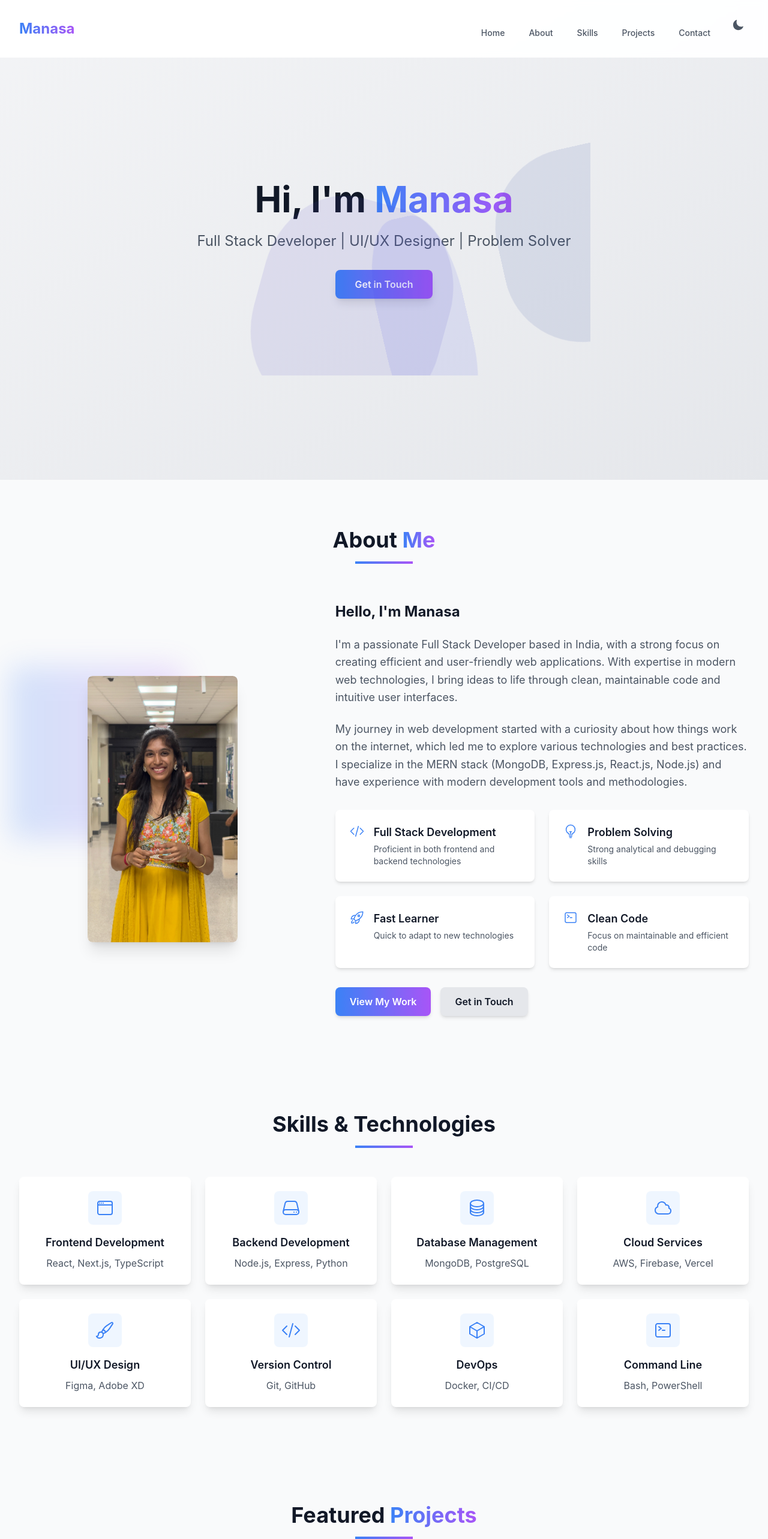
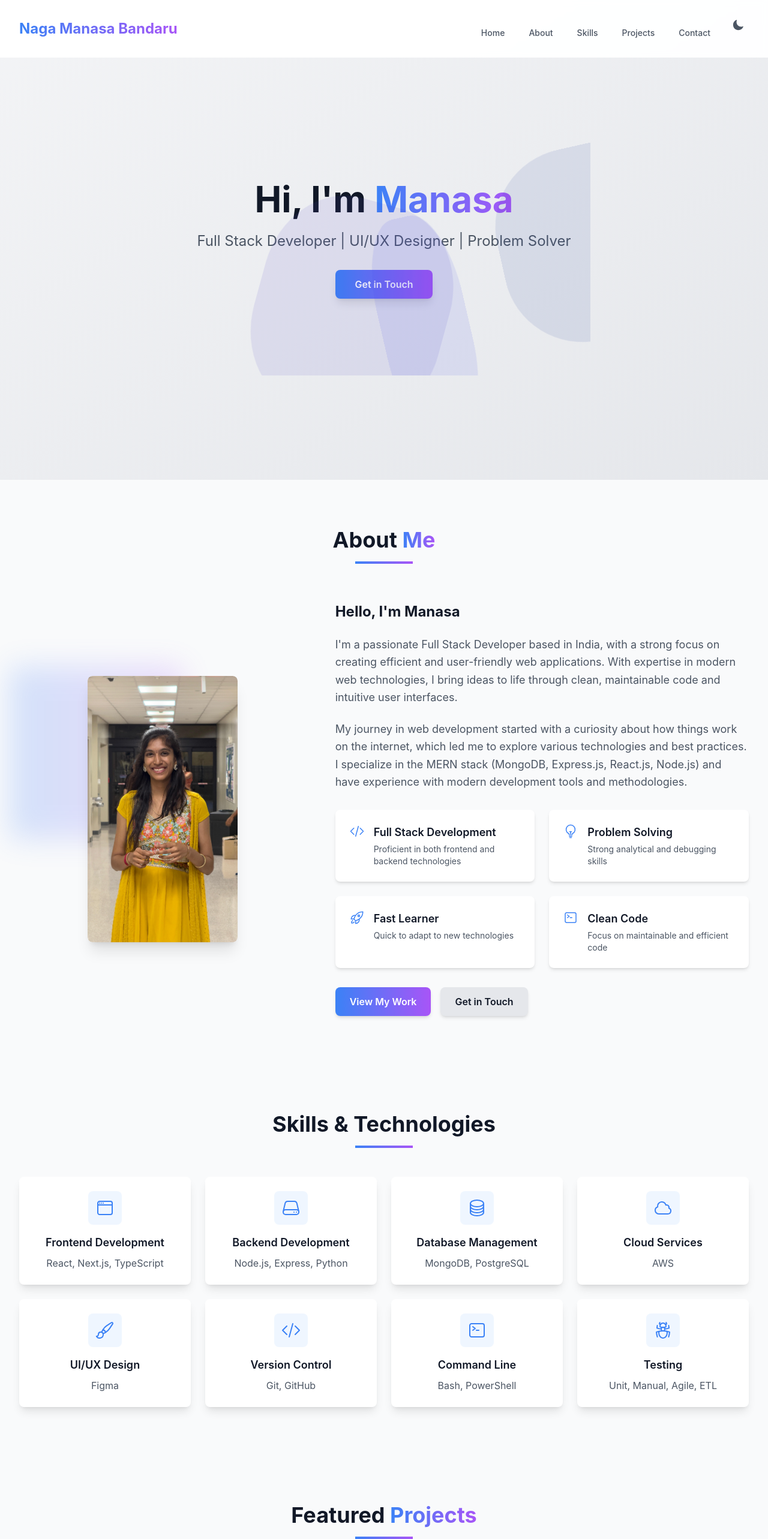
Before and after one commit to manasa-ganesh/manasa-portfolio, a React (Create React App) app: page / in a window 1280 px wide. Shown: the top 2566 px of the page at 60% size. Built offline with nearby package versions, Linux system fonts and the light colour scheme.

Commit message:
minor changes

```diff
--- a/src/components/Contact.js
+++ b/src/components/Contact.js
@@ -33,15 +33,15 @@ function Contact() {
 
                         <div className="flex flex-col space-y-6">
                             <a
-                                href="mailto:your.email@example.com"
+                                href="mailto:manasaganesh1435@gmail.com"
                                 className="flex items-center justify-center gap-3 px-6 py-3 bg-gray-100 dark:bg-gray-700 text-gray-800 dark:text-white rounded-lg hover:bg-gray-200 dark:hover:bg-gray-600 transition-colors duration-300"
                             >
                                 <EnvelopeIcon className="h-6 w-6" />
-                                <span>your.email@example.com</span>
+                                <span>manasaganesh1435@gmail.com</span>
                             </a>
 
                             <a
-                                href="https://github.com/yourusername"
+                                href="https://github.com/manasa-ganesh"
                                 target="_blank"
                                 rel="noopener noreferrer"
                                 className="flex items-center justify-center gap-3 px-6 py-3 bg-gray-100 dark:bg-gray-700 text-gray-800 dark:text-white rounded-lg hover:bg-gray-200 dark:hover:bg-gray-600 transition-colors duration-300"
@@ -51,7 +51,7 @@ function Contact() {
                             </a>
 
                             <a
-                                href="https://linkedin.com/in/yourusername"
+                                href="http://www.linkedin.com/in/bandaru-nagamanasa"
                                 target="_blank"
                                 rel="noopener noreferrer"
                                 className="flex items-center justify-center gap-3 px-6 py-3 bg-gray-100 dark:bg-gray-700 text-gray-800 dark:text-white rounded-lg hover:bg-gray-200 dark:hover:bg-gray-600 transition-colors duration-300"
--- a/src/components/Navbar.js
+++ b/src/components/Navbar.js
@@ -22,7 +22,7 @@ function Navbar() {
                 <div className="flex items-center justify-between h-16">
                     <div className="flex-shrink-0">
                         <h1 className="text-2xl font-bold bg-gradient-to-r from-blue-500 to-purple-500 bg-clip-text text-transparent">
-                            Manasa
+                        Naga Manasa Bandaru
                         </h1>
                     </div>
 
--- a/src/components/Skills.js
+++ b/src/components/Skills.js
@@ -7,7 +7,8 @@ import {
     WindowIcon,
     CloudIcon,
     CircleStackIcon,
-    PaintBrushIcon
+    PaintBrushIcon,
+    BugAntIcon
 } from '@heroicons/react/24/outline';
 
 function Skills() {
@@ -15,11 +16,11 @@ function Skills() {
         { name: 'Frontend Development', icon: WindowIcon, description: 'React, Next.js, TypeScript' },
         { name: 'Backend Development', icon: ServerIcon, description: 'Node.js, Express, Python' },
         { name: 'Database Management', icon: CircleStackIcon, description: 'MongoDB, PostgreSQL' },
-        { name: 'Cloud Services', icon: CloudIcon, description: 'AWS, Firebase, Vercel' },
-        { name: 'UI/UX Design', icon: PaintBrushIcon, description: 'Figma, Adobe XD' },
+        { name: 'Cloud Services', icon: CloudIcon, description: 'AWS' },
+        { name: 'UI/UX Design', icon: PaintBrushIcon, description: 'Figma' },
         { name: 'Version Control', icon: CodeBracketIcon, description: 'Git, GitHub' },
-        { name: 'DevOps', icon: CubeIcon, description: 'Docker, CI/CD' },
-        { name: 'Command Line', icon: CommandLineIcon, description: 'Bash, PowerShell' }
+        { name: 'Command Line', icon: CommandLineIcon, description: 'Bash, PowerShell' },
+        { name: 'Testing', icon: BugAntIcon, description: 'Unit, Manual, Agile, ETL' }
     ];
 
     return (
```
